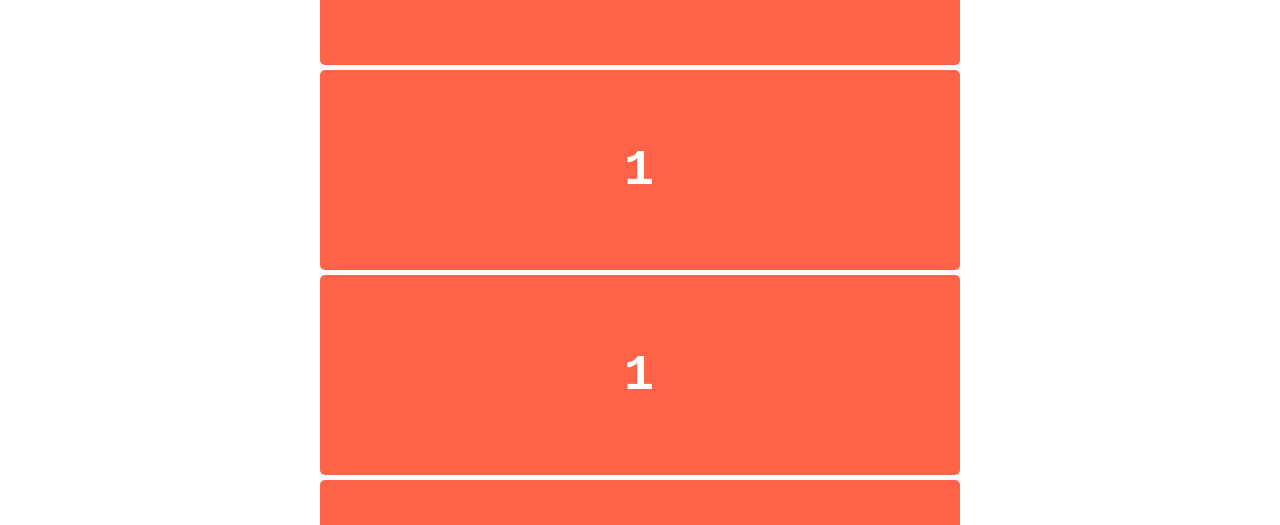
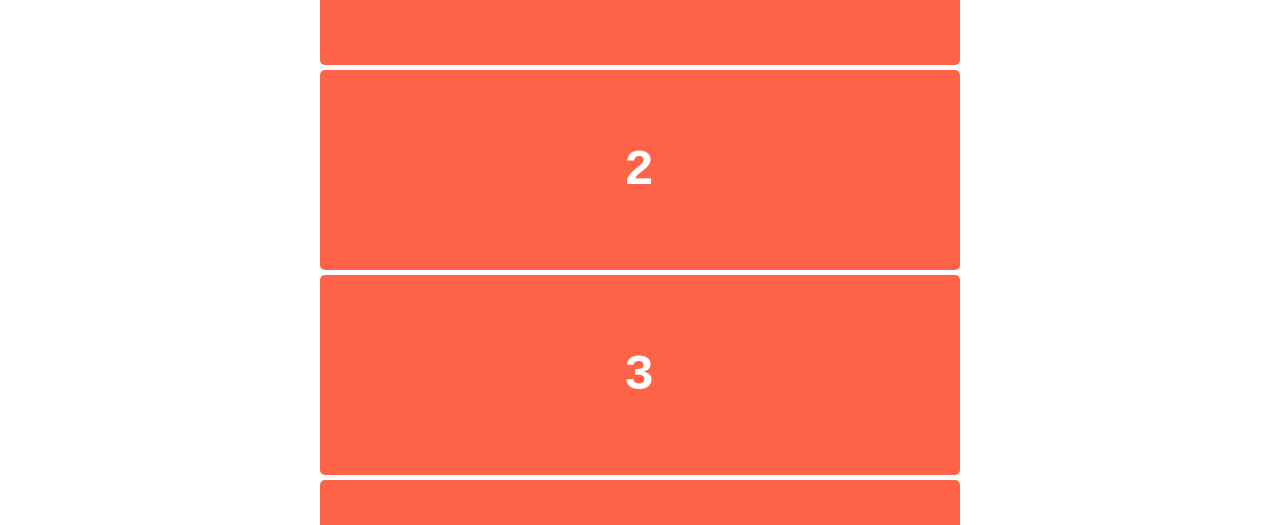
Before and after one commit to junkbin/junk4, an Angular app: page / in a window 1280 px wide. Shown: the part 199-724 px from the top of the page. Built offline with nearby package versions, Linux system fonts and the light colour scheme.

Commit message:
9 update.

```diff
--- a/src/app/comp9/comp9.component.html
+++ b/src/app/comp9/comp9.component.html
@@ -12,7 +12,7 @@
   <div fxFlex="50" fxLayout="column">
 
     <div *ngFor="let item of list" class="textify make-center">
-      1
+      {{item}}
     </div>
 
   </div>
--- a/src/app/comp9/comp9.component.ts
+++ b/src/app/comp9/comp9.component.ts
@@ -7,7 +7,7 @@ import { Component, OnInit } from '@angular/core';
 })
 export class Comp9Component implements OnInit {
 
-  private list: number[] = [1, 2, 3, 4, 5];
+  list: number[] = [1, 2, 3, 4, 5];
   constructor() { }
 
   ngOnInit() {
```
